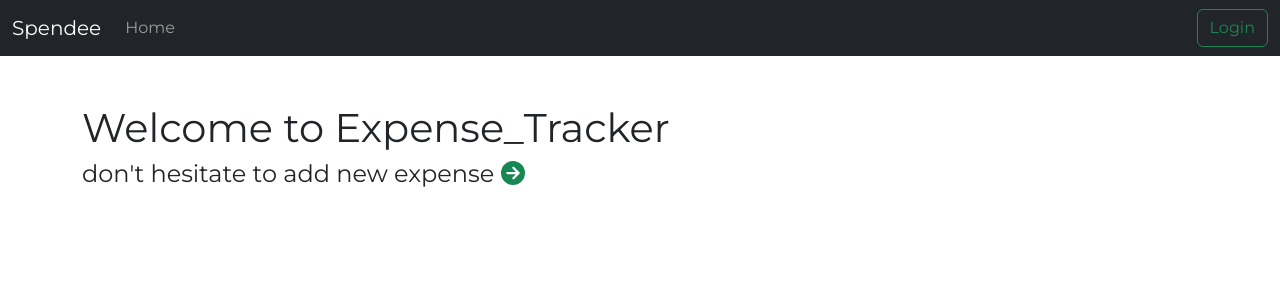
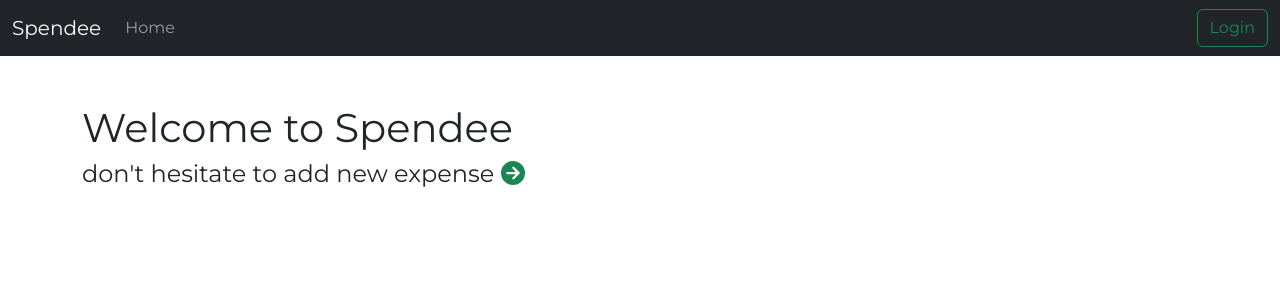
Before and after one commit to Kewinsky/expense-tracker, a React (Create React App) app in the folder frontend/: page / in a window 1280 px wide. Shown: the top 300 px of the page. Built offline with nearby package versions, Linux system fonts and the light colour scheme.

Commit message:
change banner name

```diff
--- a/frontend/src/pages/homePage/HomePage.js
+++ b/frontend/src/pages/homePage/HomePage.js
@@ -4,7 +4,7 @@ import { faCircleArrowRight } from "@fortawesome/free-solid-svg-icons";
 const HomePage = () => {
   return (
     <div className="container my-5">
-      <h1>Welcome to Expense_Tracker</h1>
+      <h1>Welcome to Spendee</h1>
       <h4>
         don't hesitate to add new expense{" "}
         <a href="/tracker" className="link-success">
```
